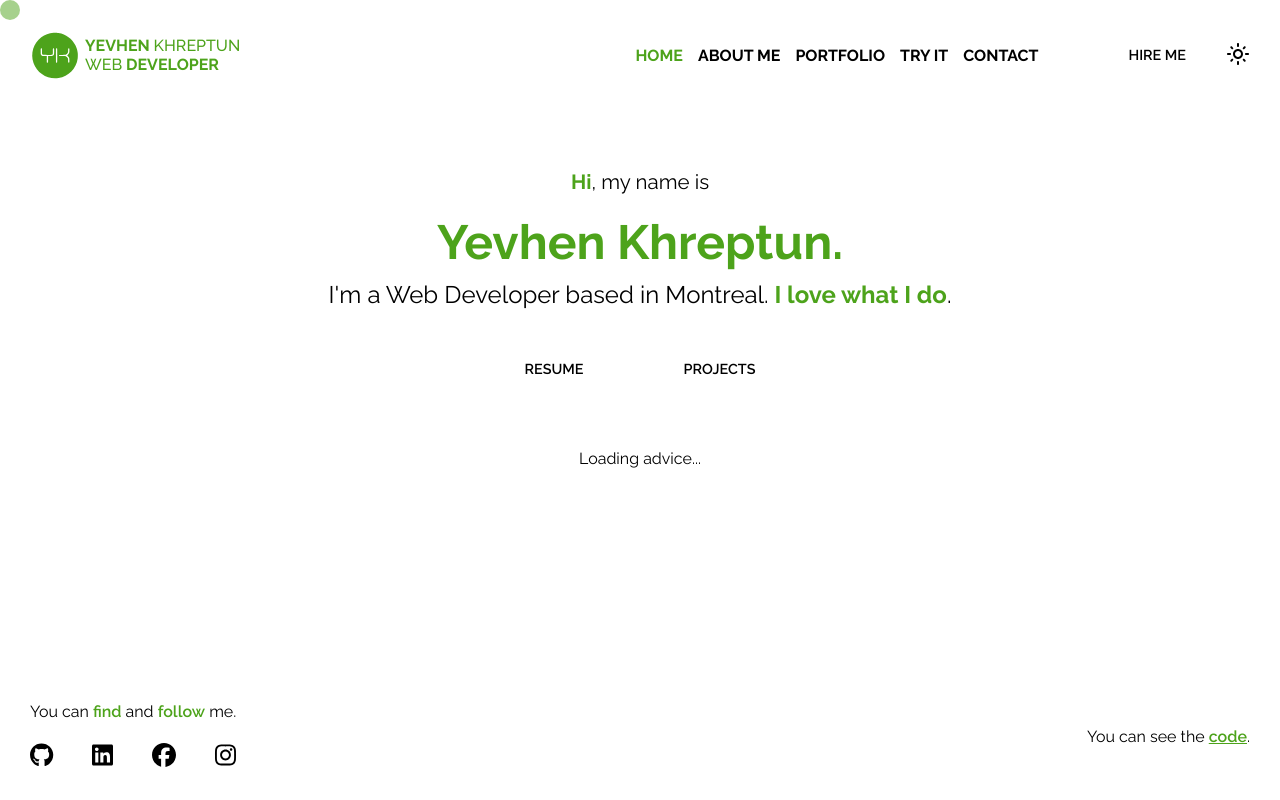
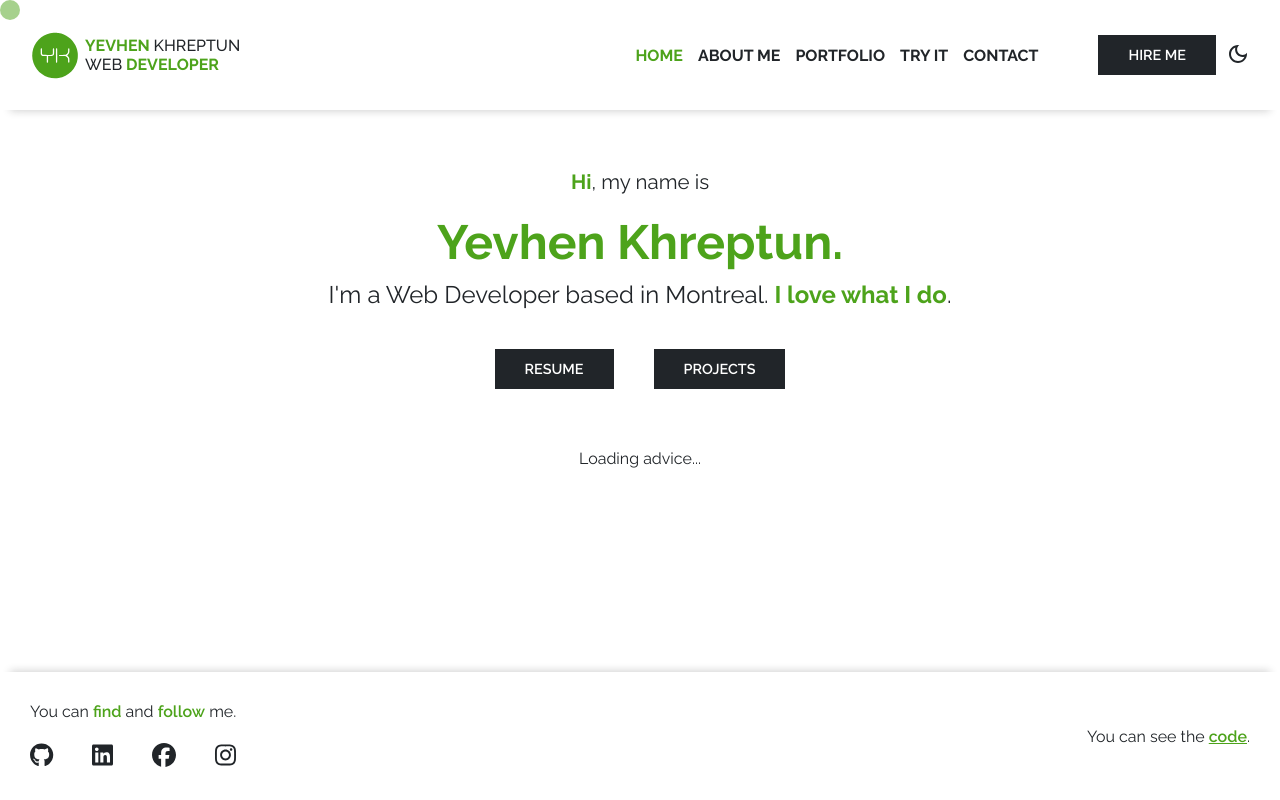
Before and after one commit to khreptunyevhen/react-portfolio, a React (Vite) app: page / in a window 1280 px wide. Built offline with nearby package versions, Linux system fonts and the light colour scheme; no server answers.

Commit message:
Update light mpde

```diff
--- a/src/App.jsx
+++ b/src/App.jsx
@@ -6,8 +6,8 @@ import Cursor from "./components/Cursor.jsx";
 import Main from "./components/Main.jsx";
 
 function App() {
-  const [themeMode, setThemeMode] = useState(() =>
-    JSON.parse(window.localStorage.getItem("theme"))
+  const [themeMode, setThemeMode] = useState(
+    () => JSON.parse(window.localStorage.getItem("theme")) || "light"
   );
   const [activeTab, setActiveTab] = useState(0);
   const [mousePositions, setMousePositions] = useState({
```
